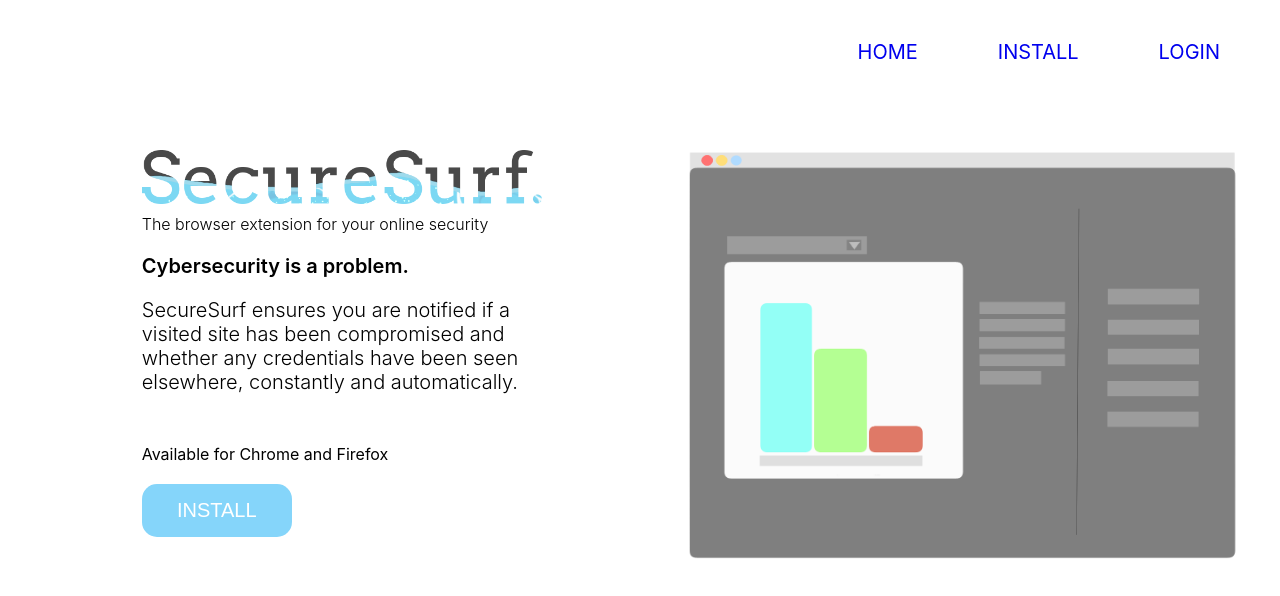
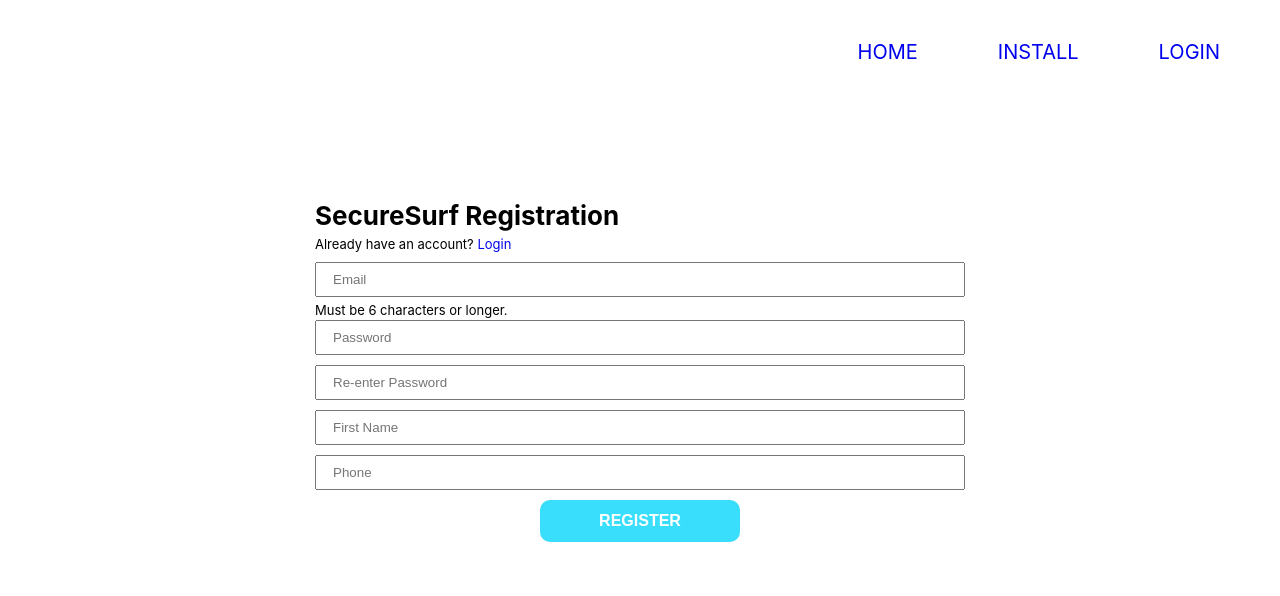
Before and after one commit to dedding4341/securesurf_frontend, a React (Create React App) app in the folder securesurf/: page /signup in a window 1280 px wide. Shown: the top 596 px of the page. Built offline with nearby package versions, Linux system fonts and the light colour scheme.

Commit message:
SignUp, SignUpForm added, implemented form validation

```diff
--- a/securesurf/src/Login/index.js
+++ b/securesurf/src/Login/index.js
@@ -7,7 +7,7 @@
     <div className="Login">
       <div className="Login-title">
         <h1>SecureSurf Login</h1>
-        <p>No account? Install <span className="Login-install-ext" onClick={() => console.log("Redirecting to install extension...")}>SecureSurf</span></p>
+        <p>No account? <a href="/signup">Sign Up</a></p>
       </div>
       <LoginForm />
     </div>
--- a/securesurf/src/Routes.js
+++ b/securesurf/src/Routes.js
@@ -3,11 +3,11 @@
 import Homepage from "./Homepage";
 import Login from "./Login";
 import NavBar from "./NavBar";
-import SideNav from "./SideNav";
 import Analytics from "./Analytics";
 import Recent from "./Recent";
 import Account from "./Account";
 import Settings from "./Settings";
+import SignUp from "./SignUp";
 
 function Routes() {
   return (
@@ -28,6 +28,10 @@
         <NavBar />
         <Login />
       </Route>
+      <Route exact path="/signup">
+        <NavBar />
+        <SignUp />
+      </Route>
       <Route>
         <NavBar />
         <Homepage />
--- /dev/null
+++ b/securesurf/src/SignUp/SignUp.css
@@ -0,0 +1,11 @@
+.SignUp {
+  width: 55%;
+  margin: auto;
+  margin-top: 20rem;
+  max-width: 65rem;
+  font-size: 1.3rem;
+}
+
+.SignUp-title {
+  margin-bottom: 0.5rem;
+}
--- /dev/null
+++ b/securesurf/src/SignUp/index.js
@@ -0,0 +1,16 @@
+// user_email, password, first_name, phone_number
+import React from "react";
+import "./SignUp.css";
+import SignUpForm from "../SignUpForm";
+
+function SignUp() {
+  return (
+    <div className="SignUp">
+      <h1 className="SignUp-title">SecureSurf Registration</h1>
+      <p className="SignUp-tip">Already have an account? <a href="/login">Login</a></p>
+      <SignUpForm />
+    </div>
+  );
+}
+
+export default SignUp;
--- /dev/null
+++ b/securesurf/src/SignUpForm/SignUpForm.css
@@ -0,0 +1,46 @@
+.SignUpForm-form {
+  display: flex;
+  flex-direction: column;
+}
+
+.SignUpForm-pwd-tip {
+  margin:0.5rem 0 0.2rem 0;
+}
+
+.SignUpForm-pwd-match-err {
+  color: rgb(212, 45, 45);
+}
+
+.SignUpForm-form > input {
+  margin-top: 1rem;
+  padding: 0.8rem 1.6rem;
+}
+
+#SignUpForm-pwd-field {
+  margin-top: 0;
+}
+
+.SignUpForm-form > button {
+  margin: auto;
+  margin-top: 1rem;
+  padding: 1.2rem 0rem;
+  width: 20rem;
+  border-radius: 10px;
+  font-size: 1.6rem;
+  color: white;
+  font-weight: 600;
+  background-color: rgb(56, 222, 252);
+}
+
+
+.SignUpForm-form > button:disabled {
+  filter: brightness(80%);
+}
+
+.SignUpForm-errors {
+  background-color: rgb(255, 93, 93);
+  margin-top: 3px;
+  border-radius: 5px;
+  color: white;
+  padding: 0.5rem 1.3rem;
+}
--- /dev/null
+++ b/securesurf/src/SignUpForm/index.js
@@ -0,0 +1,89 @@
+import React, { useState } from "react";
+import "./SignUpForm.css";
+
+function SignUpForm() {
+  const INITIAL_VALUES = { user_email: "", password: "", password2: "", first_name: "", phone: "" }
+  const [formData, setFormData] = useState(INITIAL_VALUES);
+  const [errors, setErrors] = useState({ errors: {} });
+
+
+  const validate = () => {
+    let errors = {};
+    let isValid = true;
+
+    if (!formData.first_name) {
+      isValid = false;
+      errors["first_name"] = "Please enter your name.";
+    }
+
+    if (!formData.user_email) {
+      isValid = false;
+      errors["user_email"] = "Please enter your email Address.";
+    }
+
+    if (!formData.password) {
+      isValid = false;
+      errors["password"] = "Please enter your password.";
+    }
+
+    if (!formData.password2) {
+      isValid = false;
+      errors["confirm_password"] = "Please enter your confirm password.";
+    }
+
+    if (formData.password2 && formData.password) {
+      if (formData.password2 !== formData.password) {
+        isValid = false;
+        errors["password"] = "Passwords don't match.";
+      } else if (formData.password.length < 6) {
+        isValid = false;
+        errors["password"] = "Password length must be 6 characters or more.";
+      }
+    }
+
+    setErrors({
+      errors
+    });
+
+    return isValid;
+  }
+
+  const handleChange = (evt) => {
+    const { name, value } = evt.target;
+    setFormData(currData => ({ ...currData, [name]: value }));
+  }
+
+
+
+  const handleSubmit = (evt) => {
+    evt.preventDefault();
+    if (validate()) {
+      console.log(formData, "validated!");
+      setFormData(INITIAL_VALUES);
+      //post to backend
+      console.log('Form is submited');
+      //start download
+    } else {
+      console.log('validation failed', errors);
+    }
+  }
+
+  return (
+    <div className="SignUpForm">
+      <section className="SignUpForm-errors-container">
+        {Object.keys(errors.errors).map(key => <p className="SignUpForm-errors">{errors.errors[key]}</p>)}
+      </section>
+      <form className="SignUpForm-form" onSubmit={handleSubmit}>
+        <input placeholder="Email" type="email" name="user_email" value={formData.email} onChange={handleChange} required />
+        <span className="SignUpForm-pwd-tip">Must be 6 characters or longer.</span>
+        <input id="SignUpForm-pwd-field" placeholder="Password" type="password" name="password" value={formData.password} onChange={handleChange} required />
+        <input placeholder="Re-enter Password" type="password" name="password2" value={formData.password2} onChange={handleChange} required />
+        <input placeholder="First Name" name="first_name" value={formData.first_name} onChange={handleChange} />
+        <input placeholder="Phone" name="phone" value={formData.phone} onChange={handleChange} />
+        <button type="submit">REGISTER</button>
+      </form>
+    </div>
+  );
+}
+
+export default SignUpForm;
```
